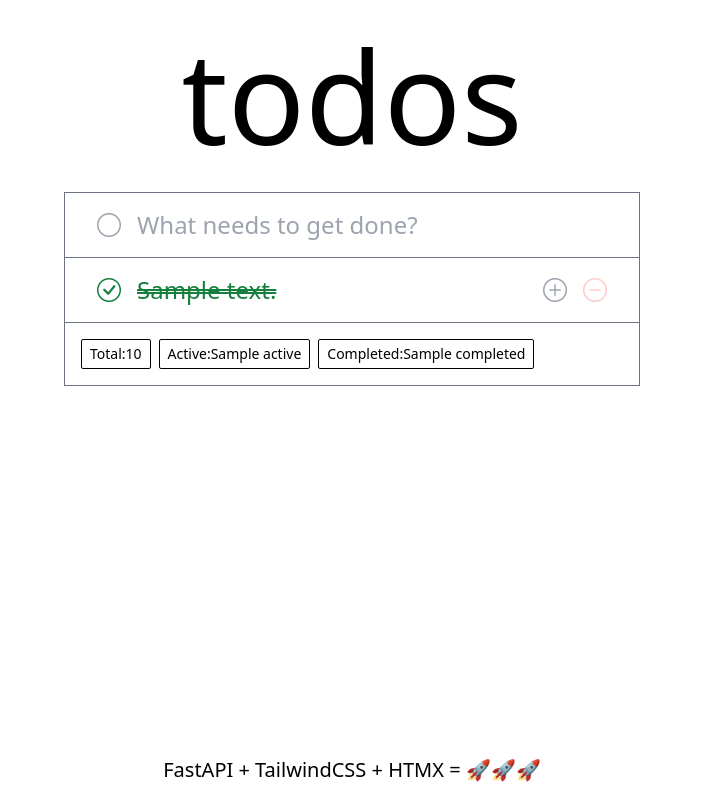
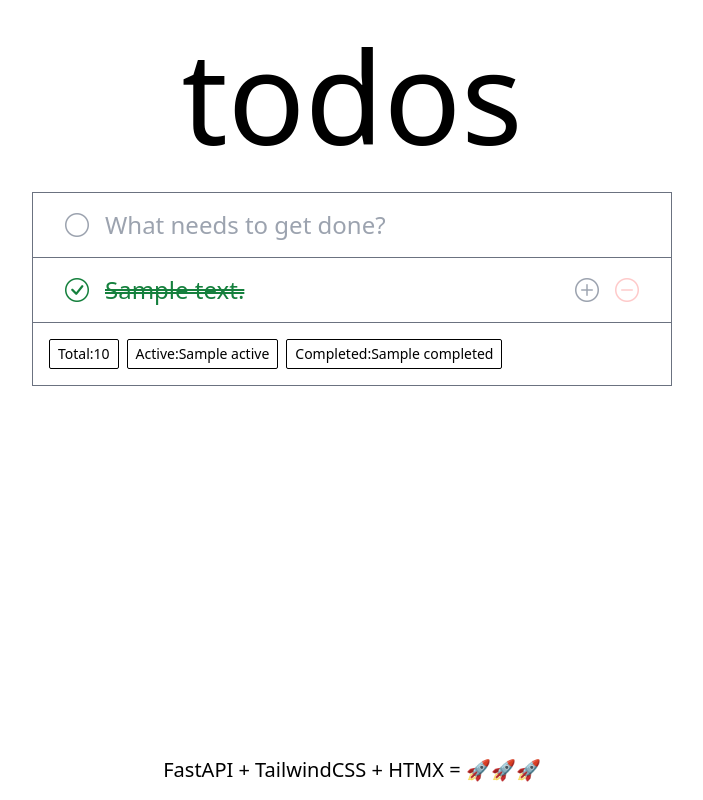
Before and after one commit to kingokeke/todomvc-fastapi-htmx, a FastAPI app: template templates/index.html in a window 1280 px wide. Shown: the whole page, without its empty margins (288-991 px from the left). Run offline with FastAPI, Linux system fonts and the light colour scheme; the template is opened without the code that fills it: most values are stand-ins (such as "Sample title", 1, 10 or a date in 2020); some libraries are stand-ins or nearby versions.

Commit message:
fix long text overflow and wrapping

```diff
--- a/templates/index.html
+++ b/templates/index.html
@@ -12,7 +12,7 @@
 </head>
 
 <body class="flex justify-center font-thin min-h-screen">
-    <div class="flex flex-col content-center justify-center w-[36rem] text-2xl">
+    <div class="flex flex-col content-center justify-center w-[40rem] text-2xl">
         <header class="flex-none my-8">
             <h1 class="text-9xl text-center lowercase font-[1]">Todos</h1>
         </header>
--- a/templates/todo-item.html
+++ b/templates/todo-item.html
@@ -10,10 +10,12 @@
         {% endif %}
     </button>
 
-    <p class="flex-auto font-[200]">
-        <span class="{% if todo.completed %}text-green-700 line-through decoration-double{% endif %}">
-            {{ todo.description }}
-        </span>
+    <p class="flex-auto font-[200] break-words w-[24rem]">
+        {% if todo.completed %}
+        <span class="text-green-700 line-through decoration-double">{{ todo.description }}</span>
+        {% else %}
+        <span class="">{{ todo.description }}</span>
+        {% endif %}
     </p>
 
     <button title="Edit Todo" class="flex-none" hx-get="/todo/{{ todo.id }}/edit" hx-target="closest li"
```
